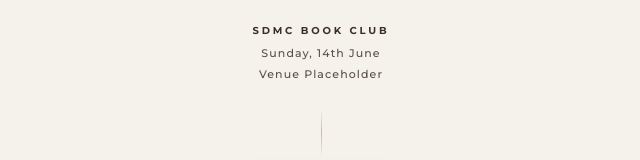
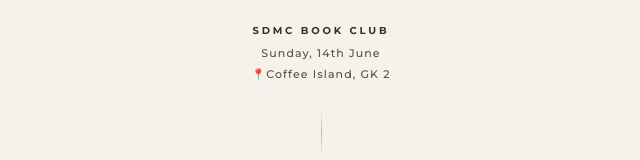
Before and after one commit to avgspacelover/Book-Club-Discussion, a React (Create React App) app: page / in a window 1280 px wide. Shown: the top 160 px of the page, without its empty margins (319-959 px from the left). Built offline with nearby package versions, Linux system fonts and the light colour scheme; a web font is replaced by a local one.

Commit message:
location-update

```diff
--- a/src/App.js
+++ b/src/App.js
@@ -5,7 +5,7 @@ const FONT_URL =
 
 const CLUB_NAME = "SDMC Book Club";
 const DATE = "Sunday, 14th June";
-const VENUE = "Venue Placeholder";
+const VENUE = "📍Coffee Island, GK 2";
 const BOOK_TITLE = "Acts Of God";
 const AUTHOR = "Kanan Gill";
 const COVER_IMAGE = "/images.jpg";
```
